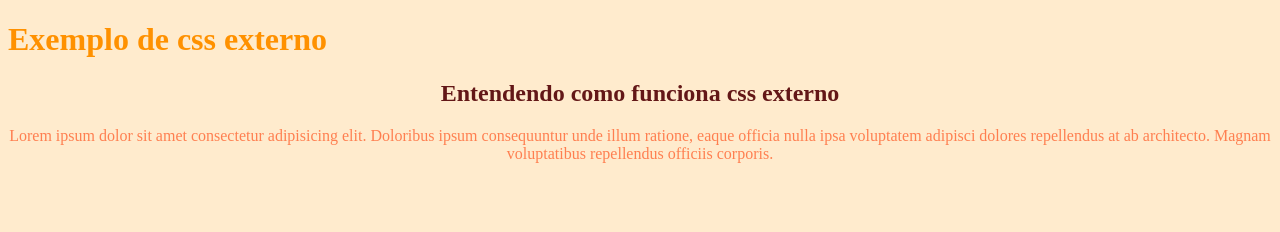
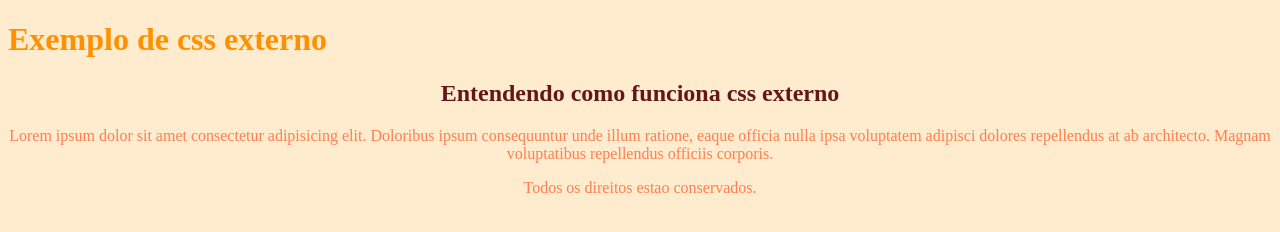
Before and after one commit to duzonho/intro.css, a plain HTML site: page CSS-Externo.html in a window 1280 px wide. Drawn offline with Linux system fonts and the light colour scheme.

Commit message:
add footer

```diff
--- a/CSS-Externo.html
+++ b/CSS-Externo.html
@@ -18,5 +18,8 @@
     <p>Lorem ipsum dolor sit amet consectetur adipisicing elit. Doloribus ipsum consequuntur unde illum ratione, eaque officia nulla ipsa voluptatem adipisci dolores repellendus at ab architecto. Magnam voluptatibus repellendus officiis corporis.</p>
 </section>
  </main>
+ <footer>
+    <p id="paragrafo-footer">Todos os direitos estao conservados.</p>
+ </footer>
 </body>
 </html>
```
